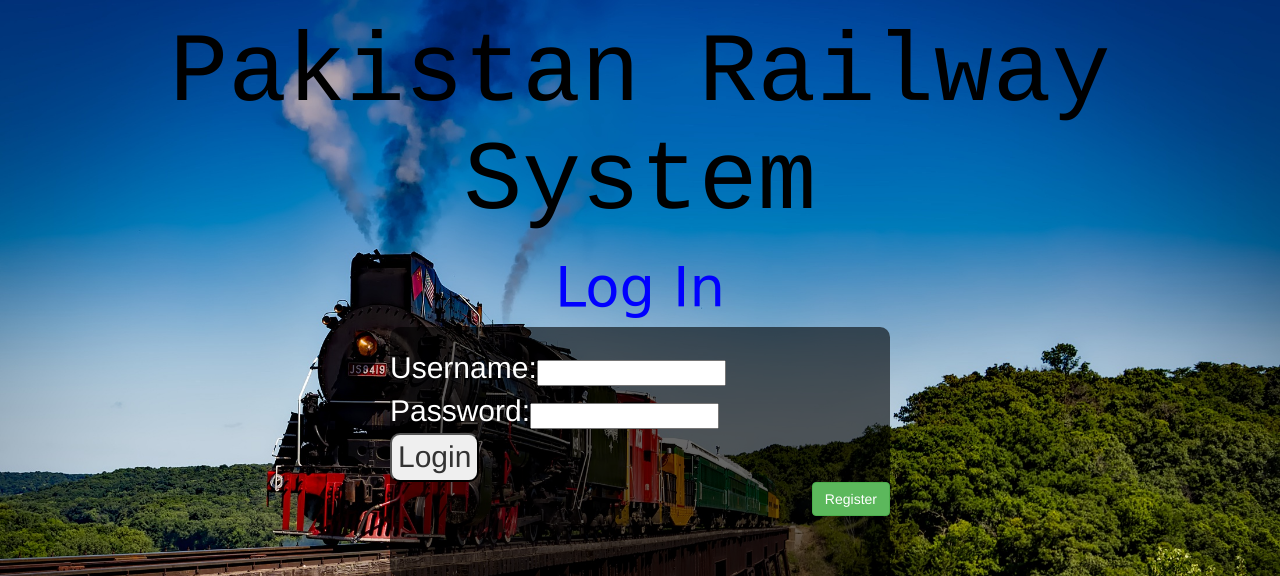
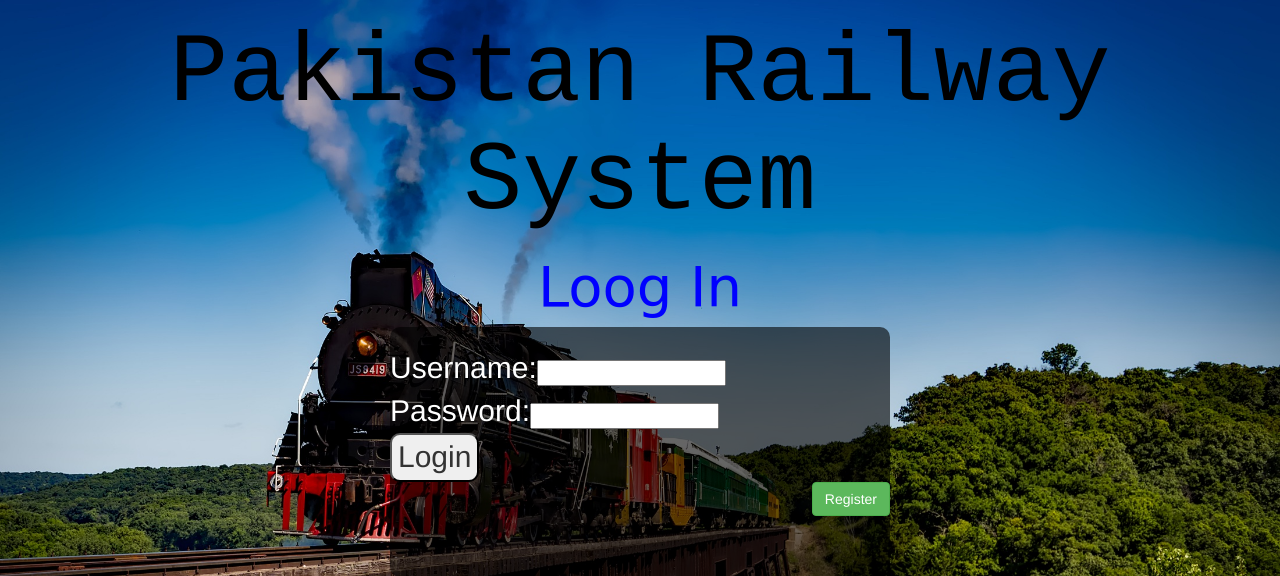
Before and after one commit to MuhammadSuleman97/RailwayManagment, a Django app: page / in a window 1280 px wide. Shown: the top 576 px of the page. Run offline with Django 3.2, Linux system fonts and the light colour scheme; some libraries are stand-ins or nearby versions.

Commit message:
Update login.html

```diff
--- a/features/templates/features/login.html
+++ b/features/templates/features/login.html
@@ -45,7 +45,7 @@
 
     <h1 style = "font-size: 700%;text-align:center;color:black;font-family: algerian, courier">Pakistan Railway System</h1>
 
-    <h2 style="text-align:center;color:blue;font-family: 'Chelsea Market', cursive;font-size:400%">Log In</h2>
+    <h2 style="text-align:center;color:blue;font-family: 'Chelsea Market', cursive;font-size:400%">Loog In</h2>
 
     <div class="log">
         <br/>
```
